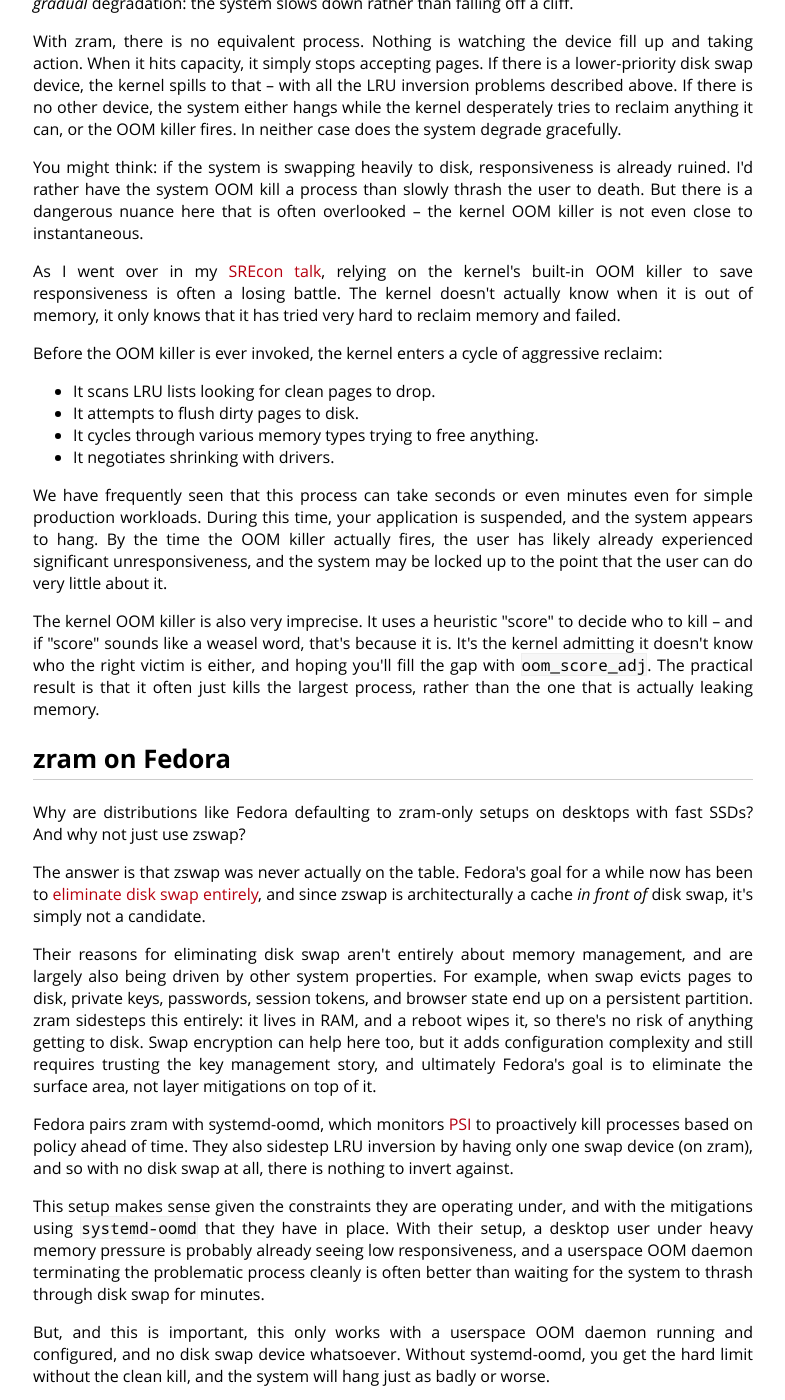
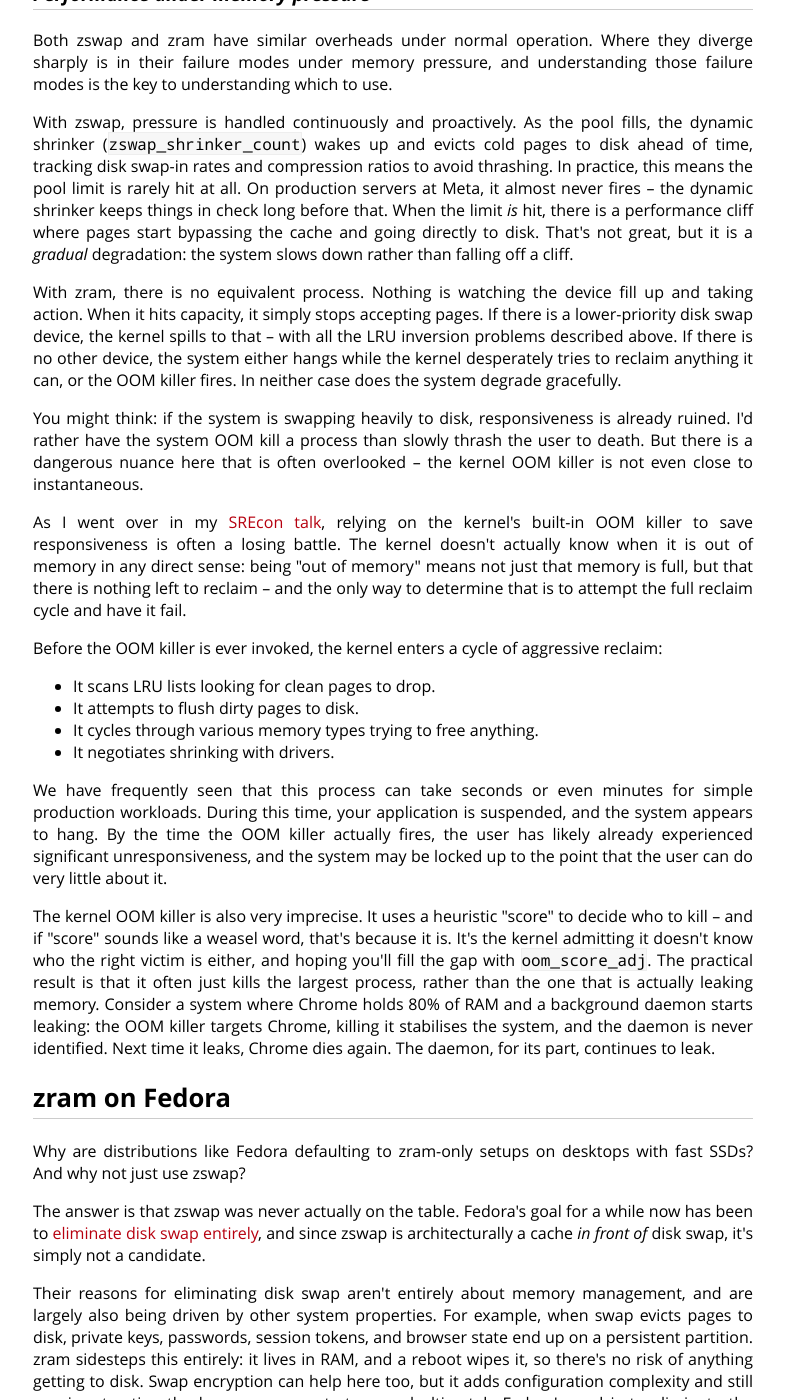
Before and after one commit to cdown/chrisdown.name, a Jekyll site: the page built from _posts/2026-03-17-zswap-vs-zram-when-to-use-what.md, in a window 1280 px wide and 1400 px high, scrolled down 13149 px. Shown: the whole window, without its empty margins (247-1032 px from the left). Built offline with Jekyll 4.4.1, drawn with Linux system fonts in a browser that asks for light colours; some of the changed text lies outside the part shown.

Commit message:
zram: Sam's feedback

```diff
--- a/_posts/2026-03-17-zswap-vs-zram-when-to-use-what.md
+++ b/_posts/2026-03-17-zswap-vs-zram-when-to-use-what.md
@@ -102,7 +102,7 @@ zram creates a compressed block device that acts as standalone swap. The
 typical procedure for setting up swap on zram is to:
 
 1. Create a zram device by loading the module with `modprobe zram`
-2. Set `comp_algorithm` and `disksize` to taste
+2. Set `/sys/block/zram0/comp_algorithm` (the compression algorithm to use) and `/sys/block/zram0/disksize` (the virtual device capacity)
 3. `mkswap` on `/dev/zram0`
 4. `swapon` on `/dev/zram0`
 
@@ -358,6 +358,13 @@ the more broken things get: warm pages drift to disk, cold pages calcify in
 zram, and the gap between what zram is holding and what you actually need keeps
 widening. Great!
 
+Beyond the placement problem, there is also a real overhead being paid on both
+sides. Every page entering zram costs CPU cycles to compress. Every access to a
+page still in zram requires a minor fault and decompression back into main
+memory before it can be used. You are paying compression and decompression
+overhead entirely on data you are not actively using, while the data you do
+need grinds through slow disk I/O.
+
 ### zram writeback and its limitations
 
 Now, that's where the discussion would end if I was writing this a few years
@@ -417,6 +424,10 @@ tell zram to write them out.
 
     echo 3600 > /sys/block/zram0/idle # 1h
     echo idle > /sys/block/zram0/writeback
+
+As [Sam](https://samwho.dev/) put it while reviewing this article, it's "the
+IKEA of memory management" -- fine when you're assembling a [DOMBÅS wardrobe](https://manuall.co.uk/ikea-dombas-wardrobe/),
+but it's going to be you that's feeling like a dombås when this comes to bite you in production.
 
 As well as the complexity, zram is architecturally at quite a disadvantage
 compared to zswap's native LRU tiering.
@@ -509,9 +520,10 @@ static unsigned long zswap_shrinker_count(
     /* ... */
 
     /* Subtract from the lru size the number of pages that
-     * are recently swapped in from disk. The idea is that
-     * had we protect the zswap's LRU by this amount of
-     * pages, these disk swapins would not have happened. */
+     * were recently swapped in from disk. The idea is that
+     * had we protected this many more pages in the zswap
+     * LRU from eviction, those disk swapins would not have
+     * happened. */
     nr_disk_swapins_cur = atomic_long_read(nr_disk_swapins);
     do {
         if (nr_freeable >= nr_disk_swapins_cur)
@@ -752,8 +764,10 @@ overlooked -- the kernel OOM killer is not even close to instantaneous.
 
 As I went over in my [SREcon talk](https://www.youtube.com/watch/beefUhRH5lU),
 relying on the kernel's built-in OOM killer to save responsiveness is often a
-losing battle. The kernel doesn't actually know when it is out of memory, it
-only knows that it has tried very hard to reclaim memory and failed.
+losing battle. The kernel doesn't actually know when it is out of memory in any
+direct sense: being "out of memory" means not just that memory is full, but
+that there is nothing left to reclaim -- and the only way to determine that is
+to attempt the full reclaim cycle and have it fail.
 
 Before the OOM killer is ever invoked, the kernel enters a cycle of aggressive
 reclaim:
@@ -763,7 +777,7 @@ reclaim:
 - It cycles through various memory types trying to free anything.
 - It negotiates shrinking with drivers.
 
-We have frequently seen that this process can take seconds or even minutes even
+We have frequently seen that this process can take seconds or even minutes
 for simple production workloads. During this time, your application is
 suspended, and the system appears to hang. By the time the OOM killer actually
 fires, the user has likely already experienced significant unresponsiveness,
@@ -775,7 +789,10 @@ decide who to kill -- and if "score" sounds like a weasel word, that's because
 it is. It's the kernel admitting it doesn't know who the right victim is either,
 and hoping you'll fill the gap with `oom_score_adj`. The practical result is
 that it often just kills the largest process, rather than the one that is
-actually leaking memory.
+actually leaking memory. Consider a system where Chrome holds 80% of RAM and a
+background daemon starts leaking: the OOM killer targets Chrome, killing it
+stabilises the system, and the daemon is never identified. Next time it leaks,
+Chrome dies again. The daemon, for its part, continues to leak.
 
 ## zram on Fedora
 
```
Also changed, not shown: other parts of _posts/2026-03-17-zswap-vs-zram-when-to-use-what.md (+1 -2 lines).
